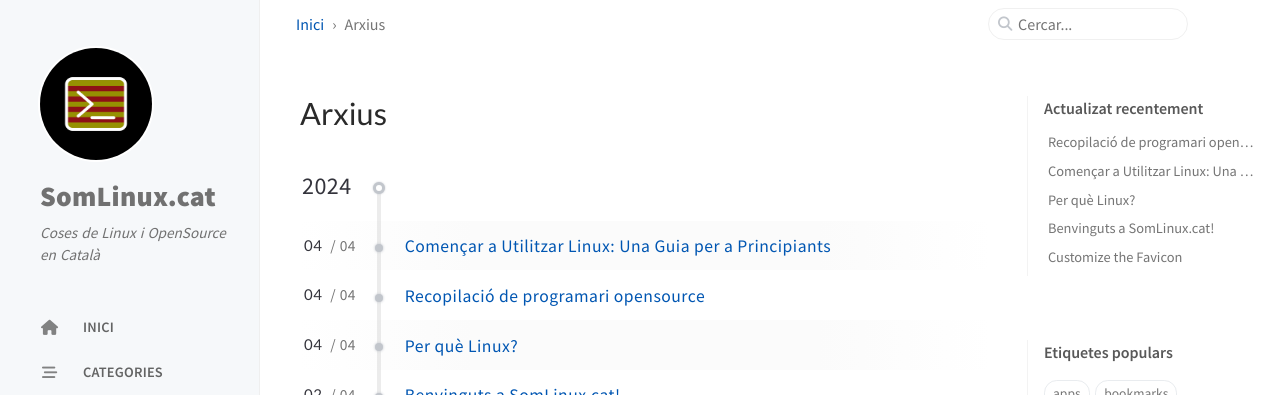
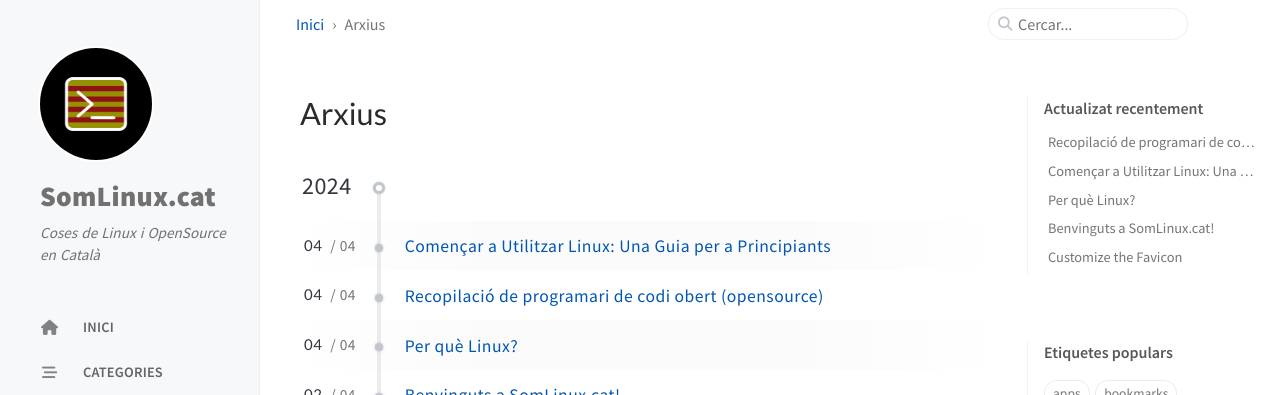
Before and after one commit to somtic/somlinux.cat, a Jekyll site: the page built from _tabs/archives.md, in a window 1280 px wide. Shown: the top 395 px of the page. Built offline with Jekyll 4.4.1, drawn with Linux system fonts in a browser that asks for light colours; cached includes are drawn as plain includes; comment, search, counter and statistics services are not loaded.

Commit message:
modificacions format

```diff
--- a/_posts/2024-04-04-apps-opensource.md
+++ b/_posts/2024-04-04-apps-opensource.md
@@ -1,5 +1,5 @@
 ---
-title:  "Recopilació de programari opensource"
+title:  "Recopilació de programari de codi obert (opensource)"
 description: "Llistat de programari i eines que anem recopilant a SomLinux.cat"
 date:   2024-04-04 17:10:39 +0200
 categories: [OpenSource, Programari]
```
Also changed, not shown: other parts of _posts/2024-04-04-apps-opensource.md (+0 -2 lines), 1 other file.
